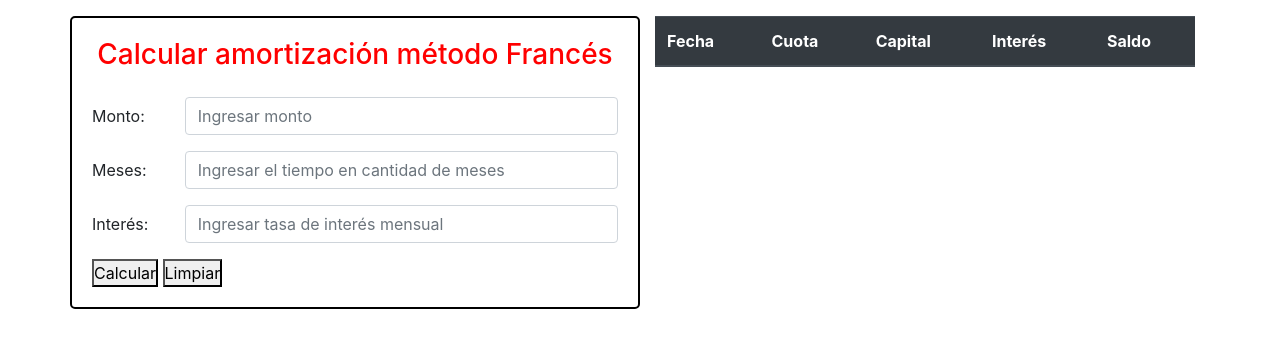
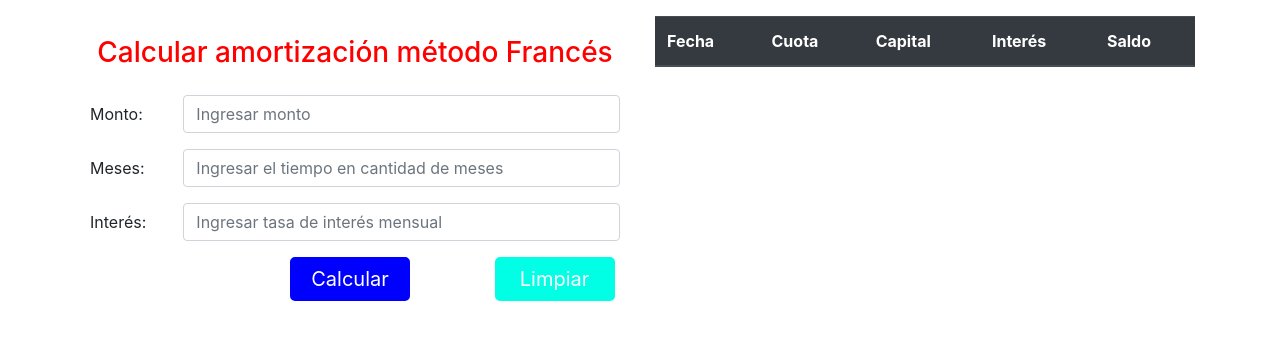
Before and after one commit to BryanCachimuel/Ruta_de_Aprendizaje_de_JavaScript, a PHP site: page / in a window 1280 px wide. Shown: the top 348 px of the page. Run offline with PHP 8.4, Linux system fonts and the light colour scheme; lists and menus that the app fills with data are empty.

Commit message:
diseñando los botones calcular y limpiar

```diff
--- a/Amortizacion_Francesa/publico/css/estilos.css
+++ b/Amortizacion_Francesa/publico/css/estilos.css
@@ -6,8 +6,6 @@
 
 #contenedor{
     padding: 20px;
-    border: 2px solid #000000;
-    border-radius: 5px;
 }
 
 .titulo_calcular{
@@ -15,3 +13,29 @@
     color: #ff0000;
     margin-bottom: 25px;
 }
+
+.botones{
+    margin-top: 30px;
+}
+
+#btnCalcular{
+    border: 2px solid #0000ff;
+    border-radius: 5px;
+    padding: 5px;
+    font-size: 20px;
+    width: 120px;
+    background-color: #0000ff;
+    color: #ffffff;
+    margin-left: 200px;
+}
+
+#btnLimpiar{
+    border: 2px solid #00ffe5;
+    border-radius: 5px;
+    padding: 5px;
+    font-size: 20px;
+    width: 120px;
+    background-color: #00ffe5;
+    color: #ffffff;
+    margin-left: 80px;
+}
```
